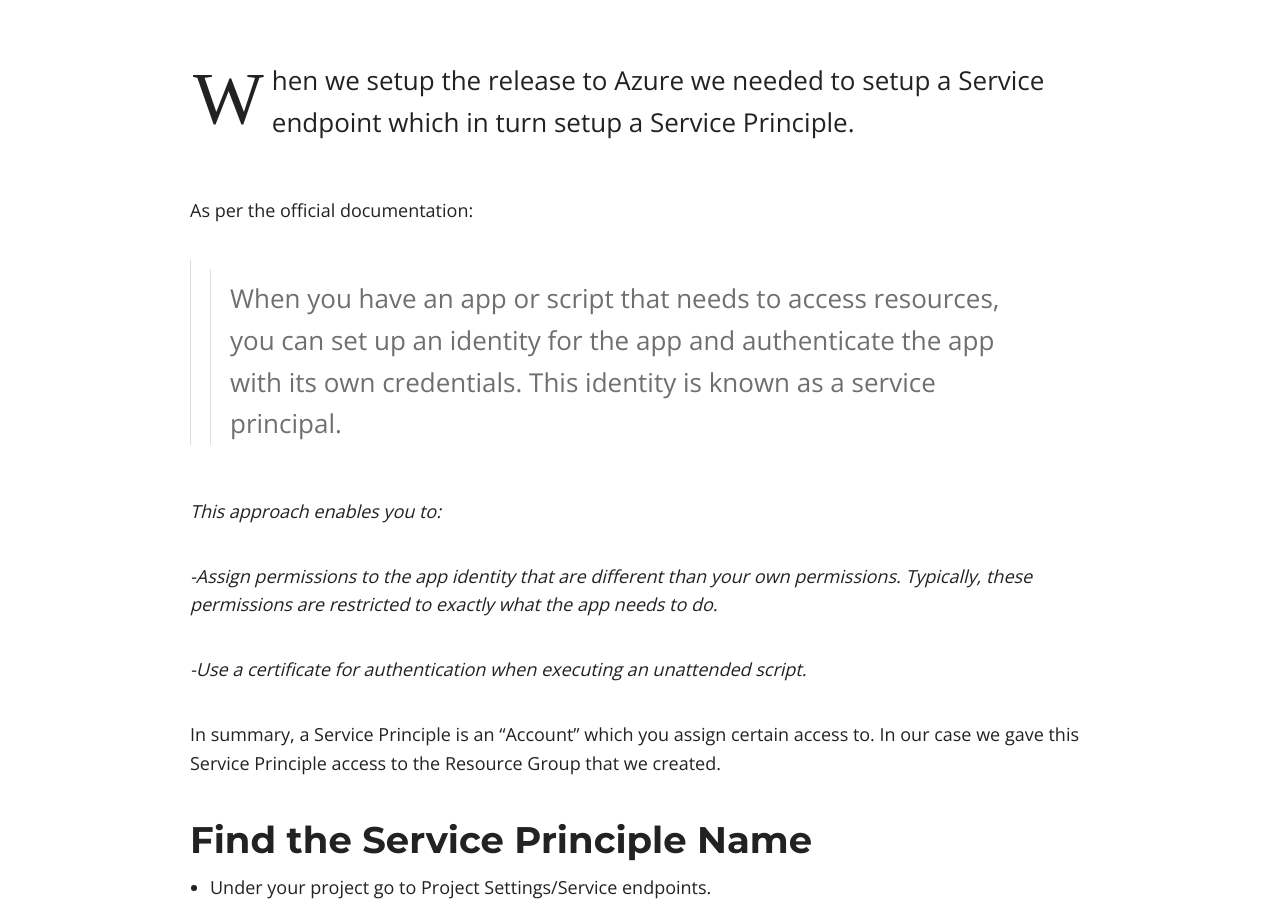
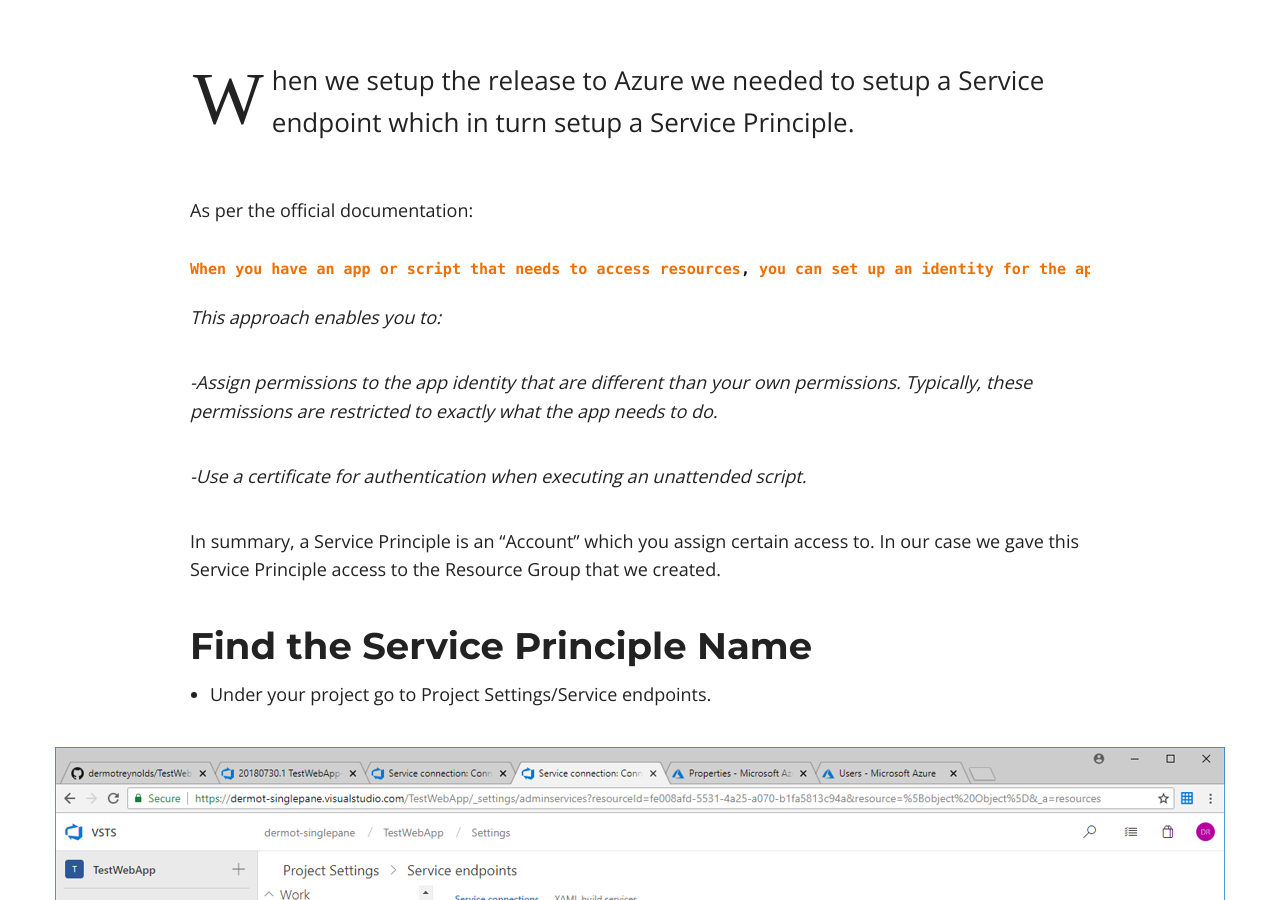
Before and after one commit to dermotreynolds/old.dermotreynolds.github.io, a Jekyll site: the page built from _posts/2017-04-12-2-service-principle.md, in a window 1280 px wide and 900 px high, scrolled down 398 px. Built offline with Jekyll 4.4.1, drawn with Linux system fonts in a browser that asks for light colours; nearby versions of some CDN libraries.

Commit message:
changed font

```diff
--- a/_posts/2017-04-12-2-service-principle.md
+++ b/_posts/2017-04-12-2-service-principle.md
@@ -8,8 +8,11 @@
 When we setup the release to Azure we needed to setup a Service endpoint which in turn setup a Service Principle.
 
 As per the official documentation:
+{% highlight css %}
 
->>When you have an app or script that needs to access resources, you can set up an identity for the app and authenticate the app with its own credentials. This identity is known as a service principal.
+When you have an app or script that needs to access resources, you can set up an identity for the app and authenticate the app with its own credentials. This identity is known as a service principal.
+{% endhighlight %}
+
 
 *This approach enables you to:*
 
```
